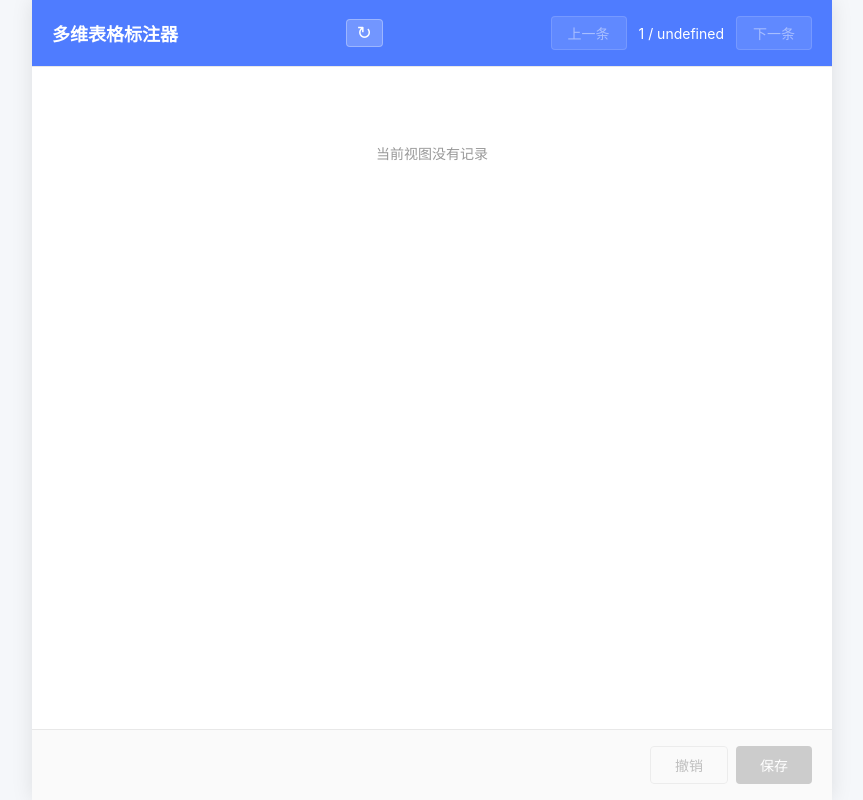
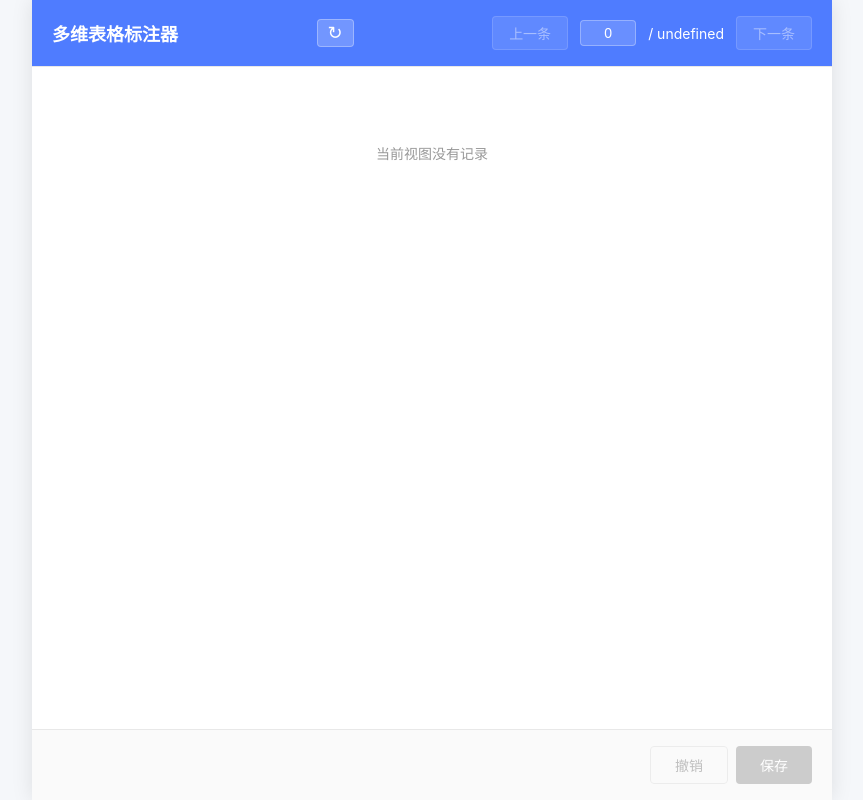
Before and after one commit to 568681638/bitable-annotator, a website built with Vite: page index.html in a window 1280 px wide. Both pictures are taken after a click on the button "刷新视图记录列表". Shown: the whole page, without its empty margins (208-1071 px from the left). Built offline with nearby package versions, Linux system fonts and the light colour scheme; what @lark-base-open/js-sdk would draw is missing.

Commit message:
feat: 添加记录跳转输入框，输入编号回车直接跳转到指定记录

```diff
--- a/index.html
+++ b/index.html
@@ -13,7 +13,8 @@
       <button id="refreshBtn" class="refresh-btn" title="刷新视图记录列表">↻</button>
       <div class="nav-controls">
         <button id="prevBtn" class="nav-btn" disabled>上一条</button>
-        <span id="recordIndex" class="index-display">0 / 0</span>
+        <input id="recordJump" class="jump-input" type="number" min="1" value="0" disabled />
+        <span id="totalCount" class="index-display">/ 0</span>
         <button id="nextBtn" class="nav-btn" disabled>下一条</button>
       </div>
     </div>
--- a/src/index.scss
+++ b/src/index.scss
@@ -83,10 +83,37 @@ body {
   cursor: not-allowed;
 }
 
+.jump-input {
+  width: 56px;
+  padding: 4px 6px;
+  background: rgba(255, 255, 255, 0.15);
+  border: 1px solid rgba(255, 255, 255, 0.3);
+  border-radius: 4px;
+  color: #fff;
+  font-size: 14px;
+  text-align: center;
+  outline: none;
+  -moz-appearance: textfield;
+}
+
+.jump-input::-webkit-inner-spin-button,
+.jump-input::-webkit-outer-spin-button {
+  -webkit-appearance: none;
+  margin: 0;
+}
+
+.jump-input:focus {
+  background: rgba(255, 255, 255, 0.25);
+  border-color: rgba(255, 255, 255, 0.6);
+}
+
+.jump-input:disabled {
+  opacity: 0.5;
+}
+
 .index-display {
   font-size: 14px;
-  min-width: 60px;
-  text-align: center;
+  min-width: 30px;
 }
 
 .content {
--- a/src/index.ts
+++ b/src/index.ts
@@ -52,7 +52,8 @@ let currentViewId = '';
 const recordContent = document.getElementById('recordContent')!;
 const prevBtn = document.getElementById('prevBtn') as HTMLButtonElement;
 const nextBtn = document.getElementById('nextBtn') as HTMLButtonElement;
-const recordIndex = document.getElementById('recordIndex') as HTMLSpanElement;
+const recordIndex = document.getElementById('recordJump') as HTMLInputElement;
+const totalCount = document.getElementById('totalCount') as HTMLSpanElement;
 const saveBtn = document.getElementById('saveBtn') as HTMLButtonElement;
 const undoBtn = document.getElementById('undoBtn') as HTMLButtonElement;
 const refreshBtn = document.getElementById('refreshBtn') as HTMLButtonElement;
@@ -272,7 +273,10 @@ function renderError(msg: string) {
 function updateNavButtons() {
   prevBtn.disabled = currentIndex <= 0;
   nextBtn.disabled = currentIndex >= records.length - 1;
-  recordIndex.textContent = `${currentIndex + 1} / ${records.length}`;
+  recordIndex.disabled = records.length === 0;
+  recordIndex.max = String(records.length);
+  recordIndex.value = records.length > 0 ? String(currentIndex + 1) : '0';
+  totalCount.textContent = `/ ${records.length}`;
 }
 
 function renderCurrentRecord() {
@@ -617,6 +621,22 @@ prevBtn.addEventListener('click', async () => {
 nextBtn.addEventListener('click', async () => {
   if (currentIndex < records.length - 1) { await saveIfModified(); currentIndex++; modifiedFields = {}; updateNavButtons(); renderCurrentRecord(); locateRecord(records[currentIndex]); }
 });
+recordIndex.addEventListener('keydown', async (e) => {
+  if (e.key === 'Enter') {
+    const target = parseInt(recordIndex.value);
+    if (!isNaN(target) && target >= 1 && target <= records.length && target !== currentIndex + 1) {
+      await saveIfModified();
+      currentIndex = target - 1;
+      modifiedFields = {};
+      updateNavButtons();
+      renderCurrentRecord();
+      locateRecord(records[currentIndex]);
+    } else {
+      // 无效输入恢复原值
+      recordIndex.value = String(currentIndex + 1);
+    }
+  }
+});
 saveBtn.addEventListener('click', async () => { await saveIfModified(); });
 
 // ── 保存 ──────────────────────────────────────────
```
